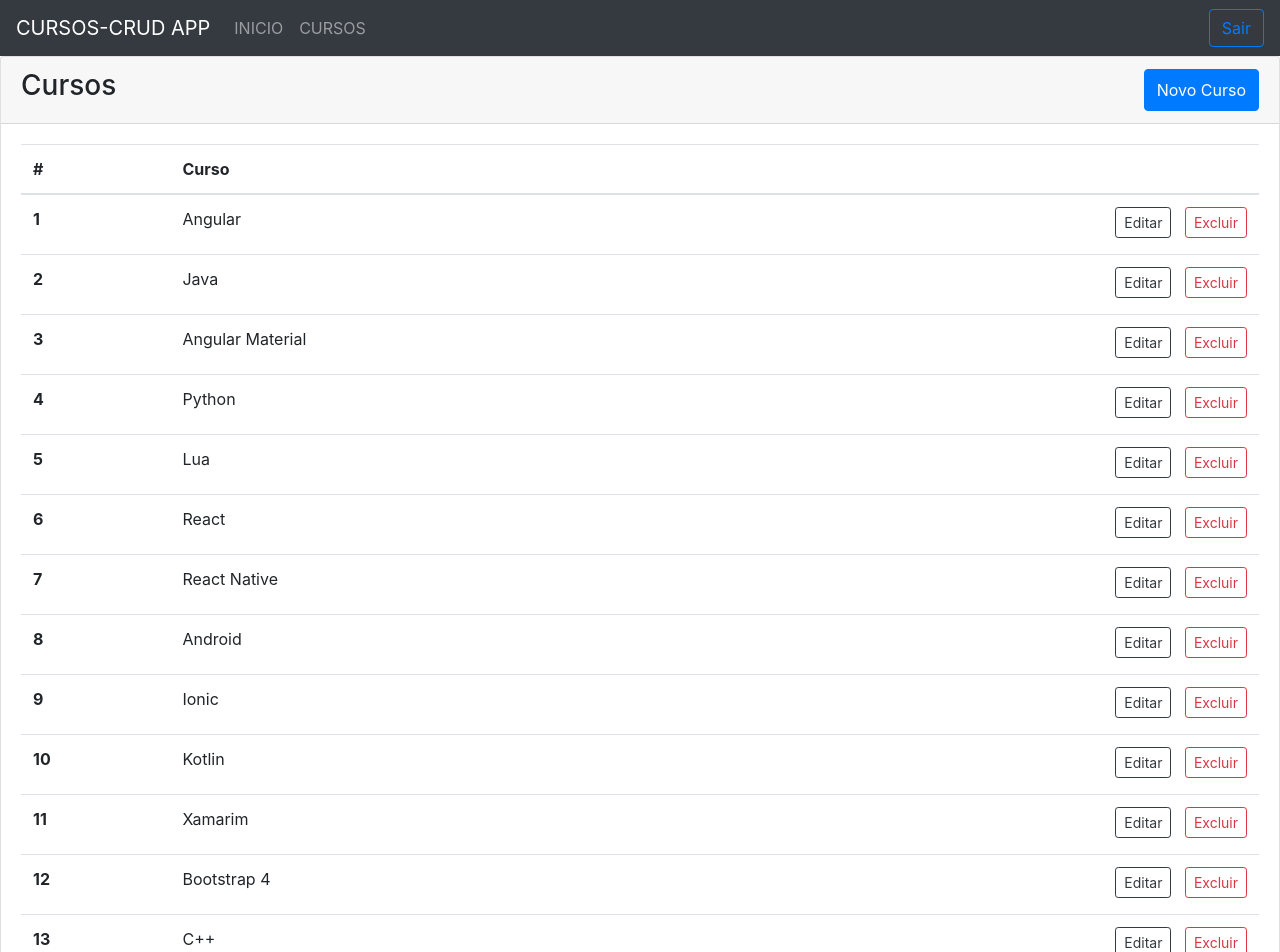
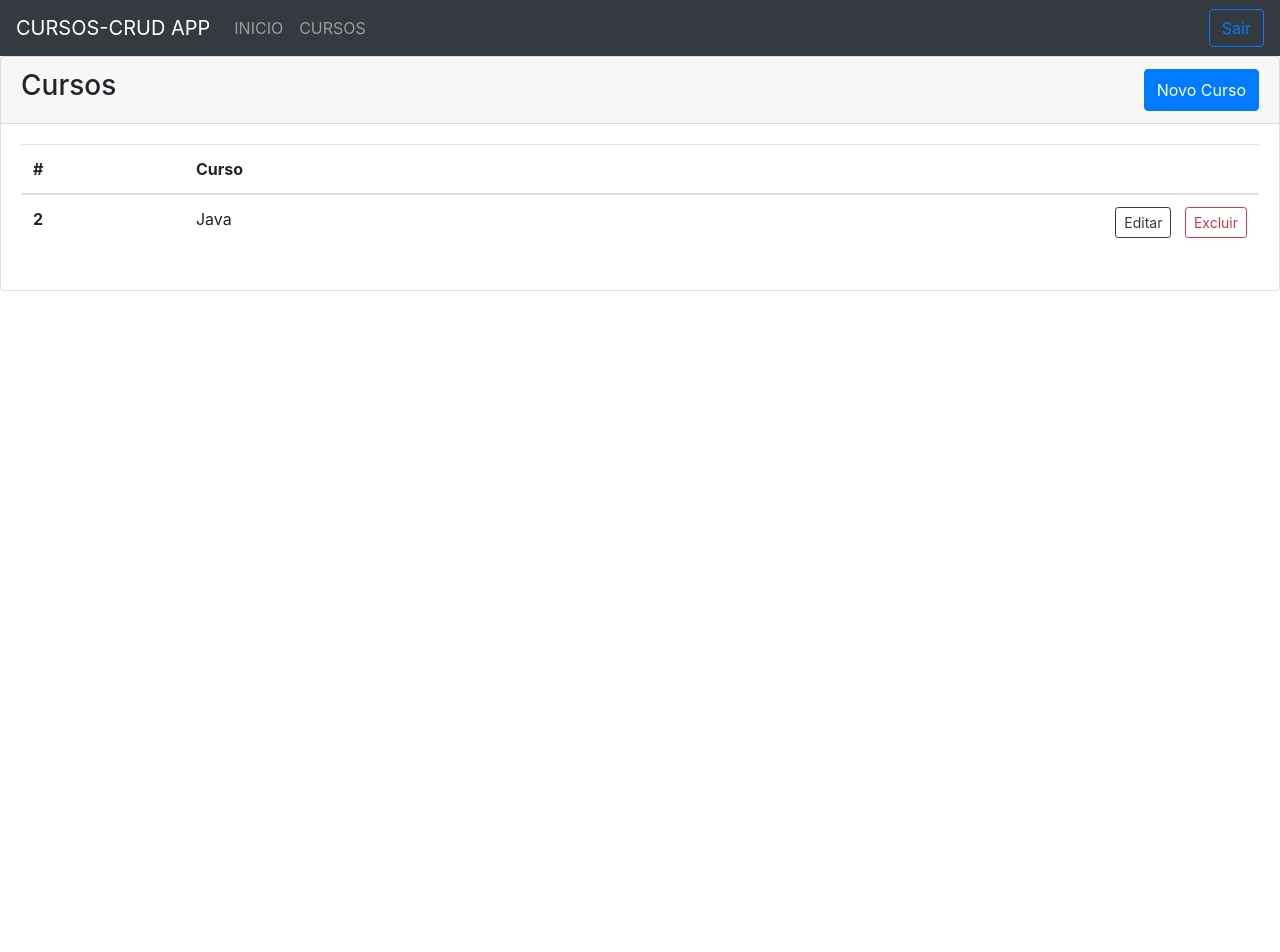
Before and after one commit to airtonferreira/course-crud, an Angular app: page /courses in a window 1280 px wide. Shown: the top 952 px of the page. After the commit the page ends 800 px from the top, so only its background shows below. Built offline with nearby package versions, Linux system fonts and the light colour scheme; data requests are answered from the project's data file.

Commit message:
hotfixes/Created delete course

```diff
--- a/db.json
+++ b/db.json
@@ -1,56 +1,8 @@
 {
   "cursos": [
     {
-      "id": 1,
-      "name": "Angular"
-    },
-    {
       "name": "Java",
       "id": 2
-    },
-    {
-      "name": "Angular Material",
-      "id": 3
-    },
-    {
-      "id": 4,
-      "name": "Python"
-    },
-    {
-      "id": 5,
-      "name": "Lua"
-    },
-    {
-      "name": "React",
-      "id": 6
-    },
-    {
-      "name": "React Native",
-      "id": 7
-    },
-    {
-      "name": "Android",
-      "id": 8
-    },
-    {
-      "name": "Ionic",
-      "id": 9
-    },
-    {
-      "name": "Kotlin",
-      "id": 10
-    },
-    {
-      "id": 11,
-      "name": "Xamarim"
-    },
-    {
-      "id": 12,
-      "name": "Bootstrap 4"
-    },
-    {
-      "id": 13,
-      "name": "C++"
     }
   ]
 }
--- a/src/app/course-list/course-list.component.html
+++ b/src/app/course-list/course-list.component.html
@@ -22,7 +22,8 @@
                         <span class="float-right">
                             <button class="btn btn-outline-dark mb-1 btn-sm" (click)="onEdit(course.id)">Editar</button>
                             &nbsp;
-                            <button class="btn btn-outline-danger mb-1 btn-sm">Excluir</button>
+                            <button class="btn btn-outline-danger mb-1 btn-sm"
+                                (click)="onDelete(course)">Excluir</button>
                         </span>
                     </td>
                 </tr>
@@ -42,3 +43,11 @@
 
     </div>
 </div>
+
+<ng-template #deleteModal>
+    <div class="modal-body text-center">
+        <p>Tem certeza que deseja excluir este curso?</p>
+        <button type="button" class="btn btn-default" (click)="onConfirmDelete()">Sim</button>
+        <button type="button" class="btn btn-primary" (click)="onDeclineDelete()">Não</button>
+    </div>
+</ng-template>
--- a/src/app/course-list/course-list.component.ts
+++ b/src/app/course-list/course-list.component.ts
@@ -1,9 +1,9 @@
 import { AlertModalComponent } from './../shared/alert-modal/alert-modal.component';
 
 import { CoursesService } from './../courses.service';
-import { Component, OnInit } from '@angular/core';
+import { Component, OnInit, ViewChild } from '@angular/core';
 import { Course } from '../course';
-import { Observable, Subject } from 'rxjs';
+import { Observable, Subject, empty } from 'rxjs';
 import { catchError } from 'rxjs/operators';
 
 import { BsModalService, BsModalRef } from 'ngx-bootstrap/modal';
@@ -19,15 +19,22 @@ export class CourseListComponent implements OnInit {
 
   //bsModalRef: BsModalRef;
 
+  deleteModalRef: BsModalRef;
+
+  @ViewChild('deleteModal', {static: true}) deleteModal;
+
   courses$: Observable<Course[]>; //Melhor maneira de fazer um Observable, para usar pipe async...
   error$ = new Subject<boolean>();
+
+  courseSelected: Course;
 
   //É important fazer o unsubscribe para evitar problemas de memória na aplicação. Pipe async evita isso.
 
   constructor(private serviceCourse: CoursesService,
     private alertService: AlertModalService,
     private router: Router,
-    private route: ActivatedRoute
+    private route: ActivatedRoute,
+    private modalService: BsModalService
     ) { }
 
   ngOnInit() {
@@ -40,6 +47,19 @@ export class CourseListComponent implements OnInit {
         return Observable.throw(error);
       })
     );
+
+    this.onRefresh();
+  }
+
+  onRefresh() {
+    this.courses$ = this.serviceCourse.list().pipe(
+      catchError(
+        error => {
+          this.handleError();
+          return empty();
+        }
+      )
+    )
   }
 
   handleError() {
@@ -53,4 +73,30 @@ export class CourseListComponent implements OnInit {
     this.router.navigate(['edit', id], { relativeTo: this.route })
   }
 
+  onDelete(course) {
+    this.courseSelected = course;
+    this.deleteModalRef = this.modalService.show(this.deleteModal, {class: 'modal-sm'});
+
+  }
+
+  onConfirmDelete() {
+    this.serviceCourse.remove(this.courseSelected.id).subscribe(
+      success => {
+        this.onRefresh();
+        this.alertService.showAlertSuccess('Curso excluido com sucesso!');
+        this.deleteModalRef.hide();
+      },
+      error => {
+        this.alertService.showAlertDanger('Erro ao excluir curso.')
+        this.deleteModalRef.hide();
+      }
+    );
+
+
+  }
+
+  onDeclineDelete() {
+    this.deleteModalRef.hide();
+  }
+
 }
--- a/src/app/courses.service.ts
+++ b/src/app/courses.service.ts
@@ -43,6 +43,12 @@ export class CoursesService {
     }
   }
 
+  remove(id) {
+    return this.http.delete(`${this.API}/${id}`).pipe(take(1));
+  }
+
   // O tap é uma maneira de debugar. Vc pode usar o console.log dentro, para visualizar o retorno dos dados no console.
 
+  //O take faz o unsubscribe para nós, automaticamente.
+
 }
--- /dev/null
+++ b/src/app/shared/confirm-modal/confirm-modal.component.html
@@ -0,0 +1 @@
+<p>confirm-modal works!</p>
--- /dev/null
+++ b/src/app/shared/confirm-modal/confirm-modal.component.ts
@@ -0,0 +1,15 @@
+import { Component, OnInit } from '@angular/core';
+
+@Component({
+  selector: 'app-confirm-modal',
+  templateUrl: './confirm-modal.component.html',
+  styleUrls: ['./confirm-modal.component.css']
+})
+export class ConfirmModalComponent implements OnInit {
+
+  constructor() { }
+
+  ngOnInit() {
+  }
+
+}
--- a/src/app/shared/shared.module.ts
+++ b/src/app/shared/shared.module.ts
@@ -1,11 +1,12 @@
 import { NgModule } from '@angular/core';
 import { CommonModule } from '@angular/common';
 import { AlertModalComponent } from './alert-modal/alert-modal.component';
+import { ConfirmModalComponent } from './confirm-modal/confirm-modal.component';
 
 
 
 @NgModule({
-  declarations: [AlertModalComponent],
+  declarations: [AlertModalComponent, ConfirmModalComponent],
   exports: [
     AlertModalComponent
   ],
```
Also changed, not shown: src/app/shared/confirm-modal/confirm-modal.component.css (added), 1 other file (tests, documents, lock files or other folders).
